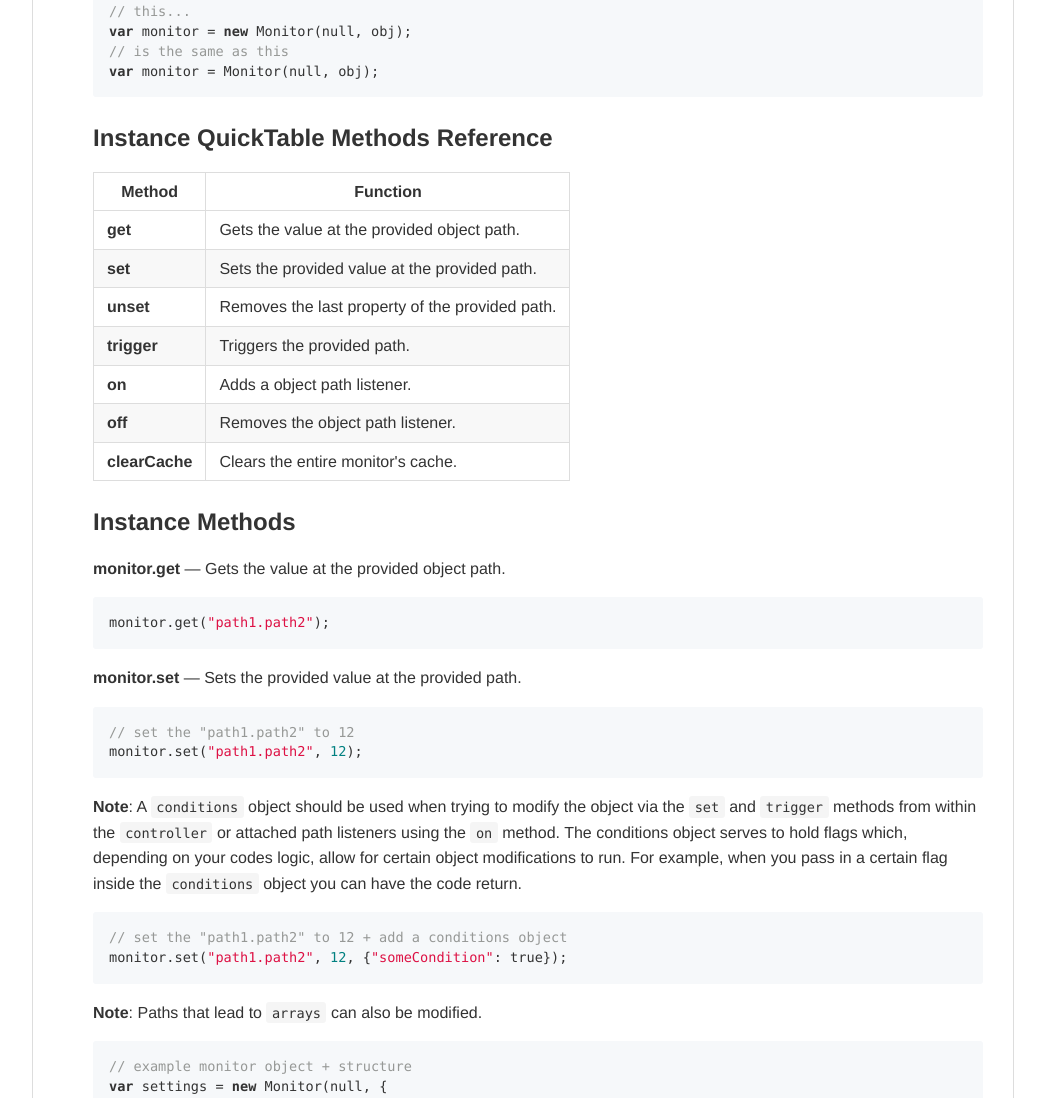
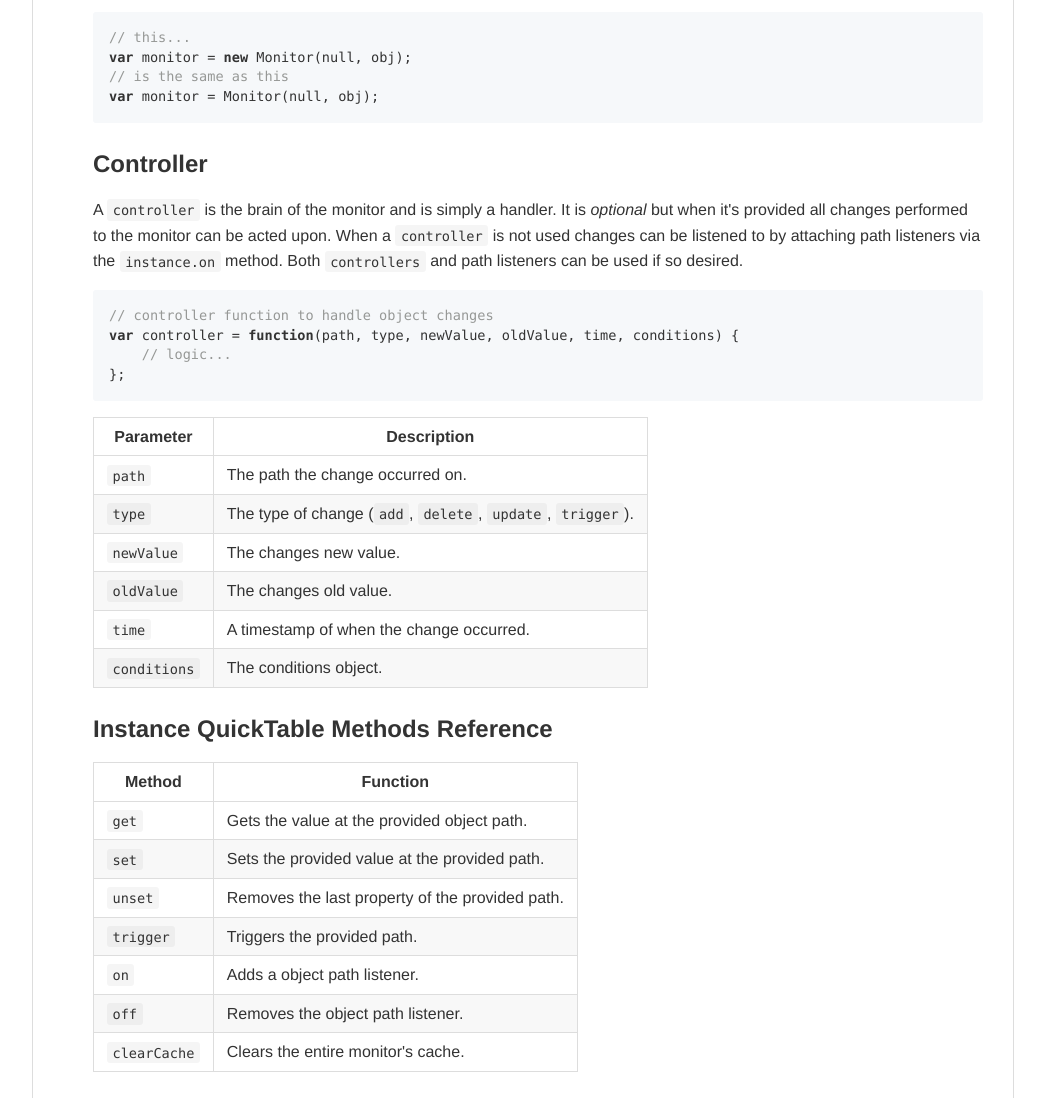
Before and after one commit to cgabriel5/monitorjs, a website: page markdown/preview/README.html in a window 1280 px wide. Shown: the part 1702-2800 px from the top of the page, without its empty margins (117-1162 px from the left). Drawn offline with Linux system fonts and the light colour scheme.

Commit message:
docs: Update README.md
Update README.md documentation.

```diff
--- a/markdown/preview/README.html
+++ b/markdown/preview/README.html
@@ -19,6 +19,7 @@
 <li><a href="#instance-api">Instance</a><ul class="list">
 <li><a href="#signature-api">Signature</a> </li>
 <li><a href="#instance-creation">Instance Creation</a>  </li>
+<li><a href="#instance-controller">Controller</a>  </li>
 <li><a href="#instance-quicktable-methods-reference">QuickTable Methods</a>  </li>
 <li><a href="#instance-methods-long">Methods</a> </li>
 </ul>
@@ -60,7 +61,47 @@
 <pre class="hljs"><code><span class="hljs-comment">// this...</span>
 <span class="hljs-keyword">var</span> monitor = <span class="hljs-keyword">new</span> Monitor(<span class="hljs-literal">null</span>, obj);
 <span class="hljs-comment">// is the same as this</span>
-<span class="hljs-keyword">var</span> monitor = Monitor(<span class="hljs-literal">null</span>, obj);</code></pre><p><a name="instance-quicktable-methods-reference"></a></p>
+<span class="hljs-keyword">var</span> monitor = Monitor(<span class="hljs-literal">null</span>, obj);</code></pre><p><a name="instance-controller"></a></p>
+<h3 id="controller">Controller</h3>
+<p>A <code>controller</code> is the brain of the monitor and is simply a handler. It is <em>optional</em> but when it&#39;s provided all changes performed to the monitor can be acted upon. When a <code>controller</code> is not used changes can be listened to by attaching path listeners via the <code>instance.on</code> method. Both <code>controllers</code> and path listeners can be used if so desired.</p>
+<pre class="hljs"><code><span class="hljs-comment">// controller function to handle object changes</span>
+<span class="hljs-keyword">var</span> controller = <span class="hljs-function"><span class="hljs-keyword">function</span>(<span class="hljs-params">path, type, newValue, oldValue, time, conditions</span>) </span>{
+    <span class="hljs-comment">// logic...</span>
+};</code></pre><table>
+<thead>
+<tr>
+<th>Parameter</th>
+<th>Description</th>
+</tr>
+</thead>
+<tbody>
+<tr>
+<td><code>path</code></td>
+<td>The path the change occurred on.</td>
+</tr>
+<tr>
+<td><code>type</code></td>
+<td>The type of change (<code>add</code>, <code>delete</code>, <code>update</code>, <code>trigger</code>).</td>
+</tr>
+<tr>
+<td><code>newValue</code></td>
+<td>The changes new value.</td>
+</tr>
+<tr>
+<td><code>oldValue</code></td>
+<td>The changes old value.</td>
+</tr>
+<tr>
+<td><code>time</code></td>
+<td>A timestamp of when the change occurred.</td>
+</tr>
+<tr>
+<td><code>conditions</code></td>
+<td>The conditions object.</td>
+</tr>
+</tbody>
+</table>
+<p><a name="instance-quicktable-methods-reference"></a></p>
 <h3 id="instance-quicktable-methods-reference">Instance QuickTable Methods Reference</h3>
 <table>
 <thead>
@@ -71,31 +112,31 @@
 </thead>
 <tbody>
 <tr>
-<td><strong>get</strong></td>
+<td><code>get</code></td>
 <td>Gets the value at the provided object path.</td>
 </tr>
 <tr>
-<td><strong>set</strong></td>
+<td><code>set</code></td>
 <td>Sets the provided value at the provided path.</td>
 </tr>
 <tr>
-<td><strong>unset</strong></td>
+<td><code>unset</code></td>
 <td>Removes the last property of the provided path.</td>
 </tr>
 <tr>
-<td><strong>trigger</strong></td>
+<td><code>trigger</code></td>
 <td>Triggers the provided path.</td>
 </tr>
 <tr>
-<td><strong>on</strong></td>
+<td><code>on</code></td>
 <td>Adds a object path listener.</td>
 </tr>
 <tr>
-<td><strong>off</strong></td>
+<td><code>off</code></td>
 <td>Removes the object path listener.</td>
 </tr>
 <tr>
-<td><strong>clearCache</strong></td>
+<td><code>clearCache</code></td>
 <td>Clears the entire monitor&#39;s cache.</td>
 </tr>
 </tbody>
@@ -145,31 +186,31 @@ monitor.set(<span class="hljs-string">"path1.path2"</span>, <span class="hljs-li
 </thead>
 <tbody>
 <tr>
-<td><strong>filter</strong></td>
+<td><code>filter</code></td>
 <td>The provided path&#39;s <code>RegExp.toString</code> string.</td>
 </tr>
 <tr>
-<td><strong>path</strong></td>
+<td><code>path</code></td>
 <td>The path the change occurred on.</td>
 </tr>
 <tr>
-<td><strong>type</strong></td>
+<td><code>type</code></td>
 <td>The type of change (<code>add</code>, <code>delete</code>, <code>update</code>, <code>trigger</code>).</td>
 </tr>
 <tr>
-<td><strong>newValue</strong></td>
+<td><code>newValue</code></td>
 <td>The changes new value.</td>
 </tr>
 <tr>
-<td><strong>oldValue</strong></td>
+<td><code>oldValue</code></td>
 <td>The changes old value.</td>
 </tr>
 <tr>
-<td><strong>time</strong></td>
+<td><code>time</code></td>
 <td>A timestamp of when the change occurred.</td>
 </tr>
 <tr>
-<td><strong>conditions</strong></td>
+<td><code>conditions</code></td>
 <td>The conditions object.</td>
 </tr>
 </tbody>
@@ -197,8 +238,8 @@ monitor.off(<span class="hljs-string">"path1.path2"</span>, <span class="hljs-fu
 <pre class="hljs"><code>monitor.clearCache();</code></pre><p><a name="usage"></a></p>
 <h3 id="usage">Usage</h3>
 <p><strong>Note</strong>: For a better understanding and to see the following examples in action, check out <code>index.html</code> and <code>js/source/test.js</code>. <code>js/source/test.js</code> contains the following examples.</p>
-<p><a name="usage-example-1"></a></p>
-<h3 id="example-1">Example 1</h3>
+<p><a name="usage-example-1"></a>
+<strong>Example 1</strong> &mdash; Monitor an object with controller logic.</p>
 <pre class="hljs"><code><span class="hljs-comment">// element where the name will get updated</span>
 <span class="hljs-keyword">var</span> $name = <span class="hljs-built_in">document</span>.getElementById(<span class="hljs-string">"name"</span>);
 
@@ -274,8 +315,8 @@ setTimeout(<span class="hljs-function"><span class="hljs-keyword">function</span
 <span class="hljs-comment">// will only trigger the controller</span>
 setTimeout(<span class="hljs-function"><span class="hljs-keyword">function</span>(<span class="hljs-params"></span>) </span>{
     user.set(<span class="hljs-string">"age"</span>, <span class="hljs-number">20</span>);
-}, <span class="hljs-number">5000</span>);</code></pre><p><a name="usage-example-2"></a></p>
-<h3 id="example-2">Example 2</h3>
+}, <span class="hljs-number">5000</span>);</code></pre><p><a name="usage-example-2"></a>
+<strong>Example 2</strong> &mdash; Monitor object with array modification.</p>
 <pre class="hljs"><code><span class="hljs-comment">// controller function to handle object changes</span>
 <span class="hljs-keyword">var</span> controller = <span class="hljs-function"><span class="hljs-keyword">function</span>(<span class="hljs-params">path, type, newValue, oldValue, time, conditions</span>) </span>{
     <span class="hljs-built_in">console</span>.log(<span class="hljs-string">"controller[settings]--&gt;"</span>, path, type, newValue, oldValue, time, conditions);
```
Also changed, not shown: README.md.
